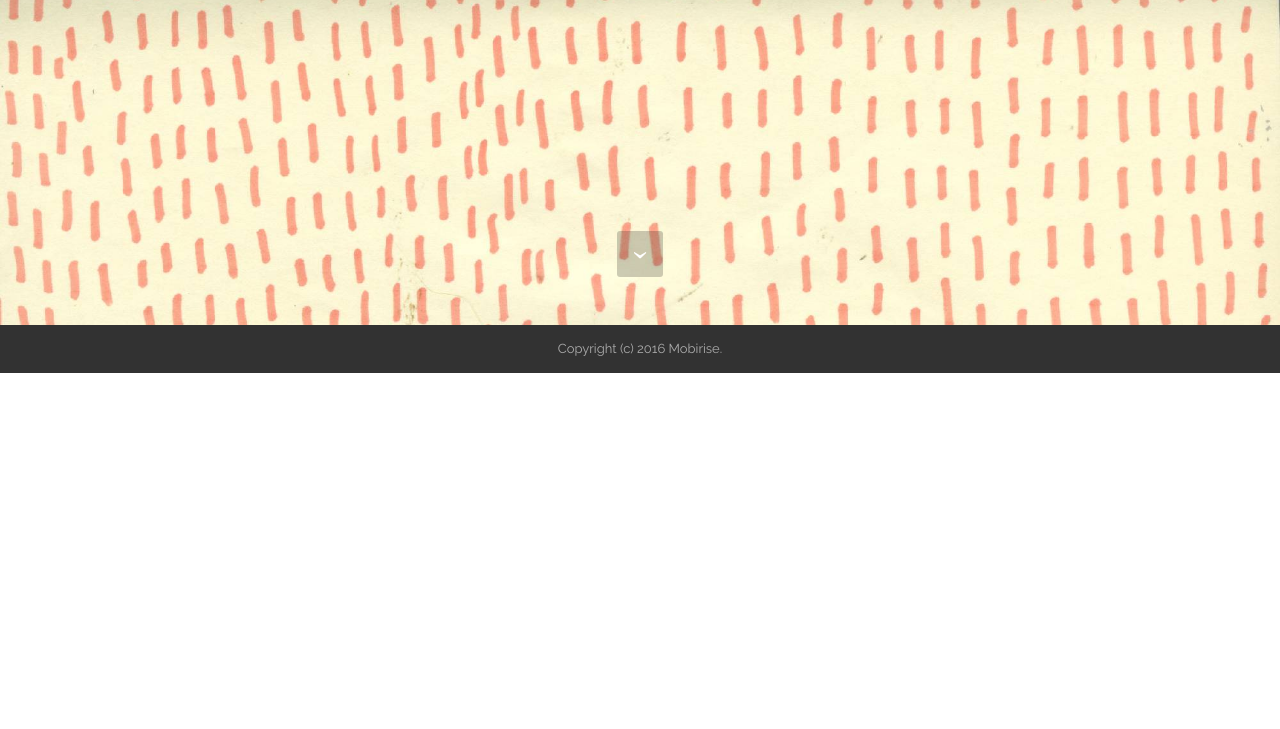
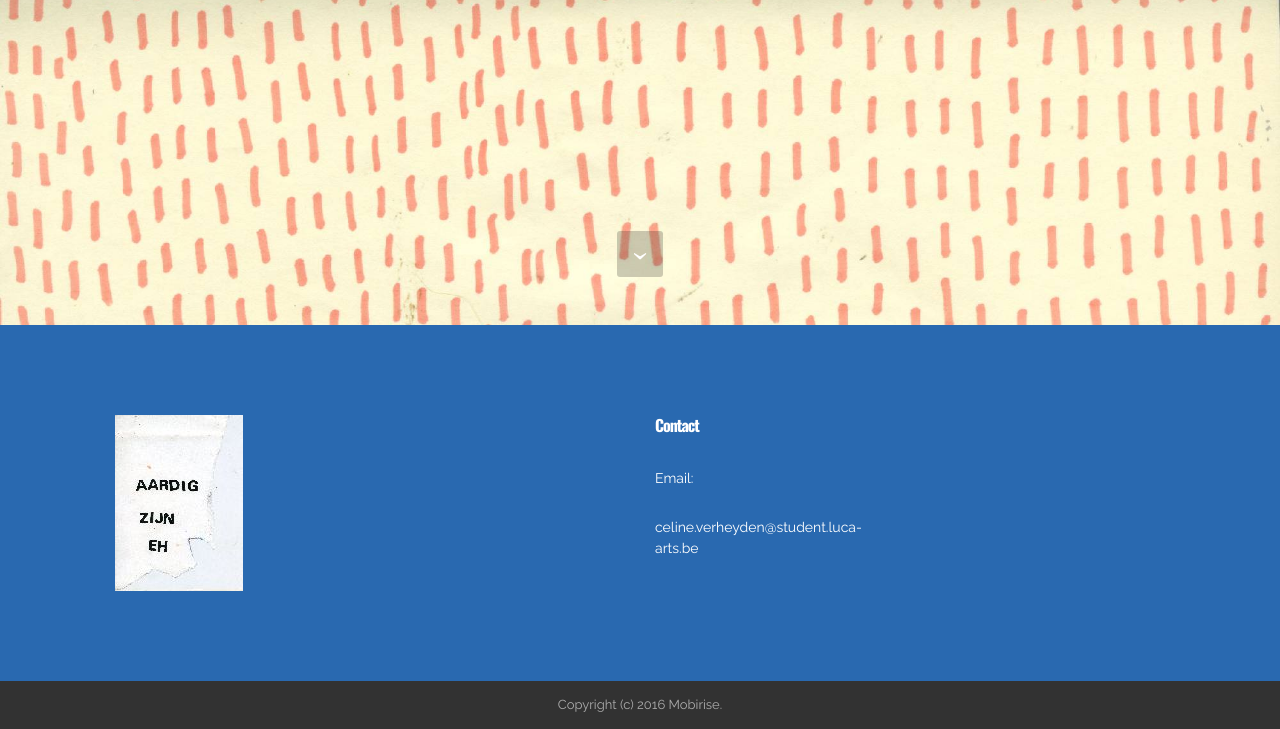
Before and after one commit to celineverheyden/nl, a plain HTML site: page werk.html in a window 1280 px wide. Shown: the part 499-1228 px from the top of the page. Before the commit the page ends 872 px from the top, so only its background shows below. Drawn offline with nearby package versions, Linux system fonts and the light colour scheme; files whose address does not match are found by name.

Commit message:
create github pages

```diff
--- a/assets/mobirise/css/mbr-additional.css
+++ b/assets/mobirise/css/mbr-additional.css
@@ -478,6 +478,12 @@ h6,
   text-align: center;
   color: #000000;
 }
+#contacts1-p P {
+  color: #ffffff;
+}
+#contacts1-p STRONG {
+  color: #ffffff;
+}
 #menu-2 .hide-buttons .nav-btn {
   display: none !important;
 }
--- a/werk.html
+++ b/werk.html
@@ -63,7 +63,7 @@ UA-100127467-1
 
 </section>
 
-<section class="engine"><a rel="external" href="https://mobirise.com">mobirise.com</a></section><section class="mbr-section mbr-section-hero mbr-section-full mbr-parallax-background mbr-section-with-arrow mbr-after-navbar" id="header1-b" style="background-image: url(assets/images/plus-2000x2798.jpg);">
+<section class="engine"><a rel="external" href="https://mobirise.com">Mobirise Web Creator</a></section><section class="mbr-section mbr-section-hero mbr-section-full mbr-parallax-background mbr-section-with-arrow mbr-after-navbar" id="header1-b" style="background-image: url(assets/images/plus-2000x2798.jpg);">
 
 
 
@@ -81,8 +81,29 @@ UA-100127467-1
         </div>
     </div>
 
-    <div class="mbr-arrow mbr-arrow-floating" aria-hidden="true"><a href="#next"><i class="mbr-arrow-icon"></i></a></div>
+    <div class="mbr-arrow mbr-arrow-floating" aria-hidden="true"><a href="#contacts1-p"><i class="mbr-arrow-icon"></i></a></div>
 
+</section>
+
+<section class="mbr-section mbr-section-md-padding mbr-footer footer1" id="contacts1-p" style="background-color: rgb(41, 105, 176); padding-top: 90px; padding-bottom: 90px;">
+
+    <div class="container">
+        <div class="row">
+            <div class="mbr-footer-content col-xs-12 col-md-3">
+                <div><img src="assets/images/analoog107-128x176.jpg"></div>
+            </div>
+            <div class="mbr-footer-content col-xs-12 col-md-3">
+                <p></p>
+            </div>
+            <div class="mbr-footer-content col-xs-12 col-md-3">
+                <p><strong>Contact</strong><br><strong><br></strong>Email: <br>celine.verheyden@student.luca-arts.be<br><br></p>
+            </div>
+            <div class="mbr-footer-content col-xs-12 col-md-3">
+                <p></p>
+            </div>
+
+        </div>
+    </div>
 </section>
 
 <footer class="mbr-small-footer mbr-section mbr-section-nopadding" id="footer1-1" style="background-color: rgb(50, 50, 50); padding-top: 0.875rem; padding-bottom: 0.875rem;">
```
Also changed, not shown: KLEUR.html (+1 -1 lines), PRINTS.html (+1 -1 lines), TEKENINGEN.html (+1 -1 lines), contact.html (+2 -2 lines), index.html (+1 -1 lines), over.html (+1 -1 lines), 1 other file.
